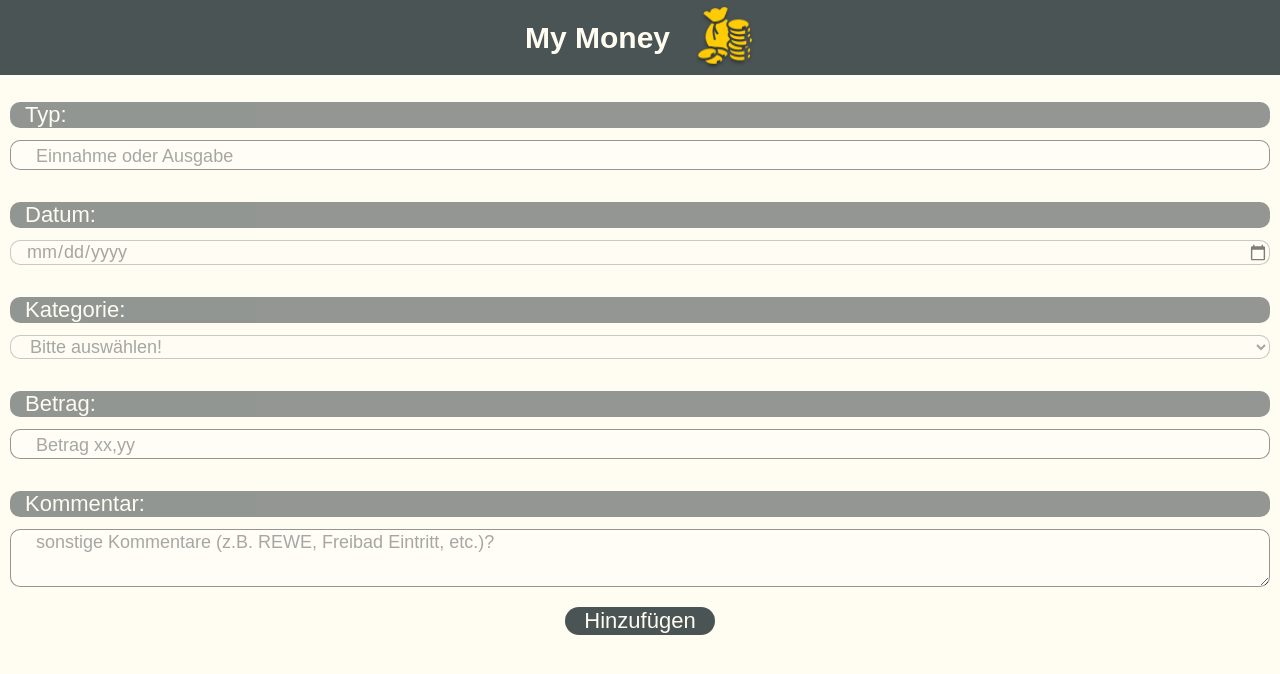
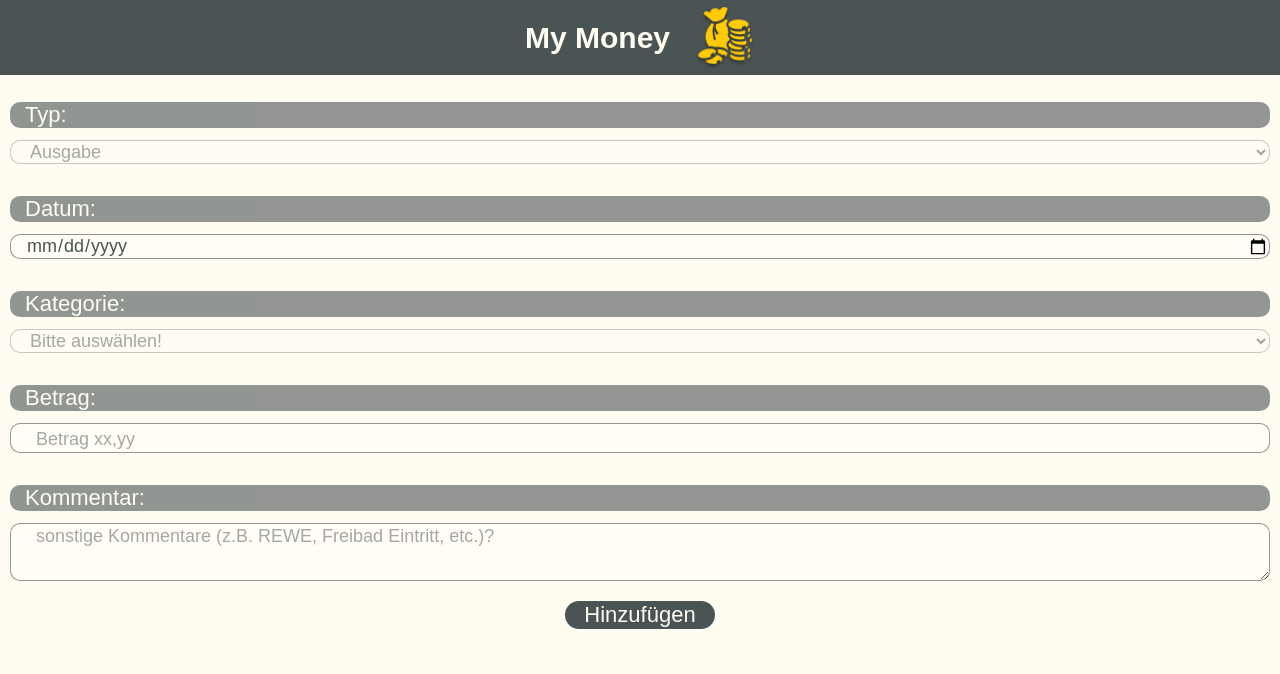
Before and after one commit to kathrinnoack/my-money, a React (Create React App) app: page /create in a window 1280 px wide. Shown: the top 674 px of the page. Built offline with nearby package versions, Linux system fonts and the light colour scheme.

Commit message:
add form validation

```diff
--- a/src/components/Amount.js
+++ /dev/null
@@ -1,33 +0,0 @@
-import React from "react";
-import Dinero from "dinero.js";
-import styled from "styled-components";
-
-const StyledAmount = styled.input`
-  background-color: #fffdf6;
-  border: 1px rgba(75, 84, 84, 0.6) solid;
-  font-size: 22px;
-  border-radius: 10px;
-  margin-bottom: 20px;
-  padding-left: 15px;
-  ::placeholder {
-    font-size: 18px;
-    color: #4b5454;
-    opacity: 0.5;
-    padding-left: 10px;
-  }
-`;
-
-function Amount() {
-  return (
-    <StyledAmount
-      name="amount"
-      required
-      type="number"
-      step="0.01"
-      //value="0.00" braucht onChange oder readonly
-      placeholder="Betrag xx,yy"
-    />
-  );
-}
-
-export default Amount;
--- a/src/components/CreateForm.js
+++ b/src/components/CreateForm.js
@@ -1,7 +1,5 @@
 import React from "react";
 import styled from "styled-components";
-import dinero from "dinero.js";
-import Amount from "./Amount";
 
 const Container = styled.form`
   position: relative;
@@ -11,17 +9,19 @@ const Container = styled.form`
   font-size: 26px;
 `;
 
-const StyledType = styled.input`
+const StyledType = styled.select`
   background-color: #fffdf6;
   border: 1px rgba(75, 84, 84, 0.6) solid;
-  font-size: 22px;
+  font-size: 18px;
   border-radius: 10px;
   margin-bottom: 20px;
   padding-left: 15px;
-  ::placeholder {
+  font-family: sans-serif;
+  color: #4b5454;
+  opacity: 0.5;
+  :focus {
     font-size: 18px;
     color: #4b5454;
-    opacity: 0.5;
     padding-left: 10px;
   }
 `;
@@ -35,7 +35,20 @@ const StyledDate = styled.input`
   padding-left: 15px;
   font-family: sans-serif;
   color: #4b5454;
-  opacity: 0.5;
+`;
+const StyledAmount = styled.input`
+  background-color: #fffdf6;
+  border: 1px rgba(75, 84, 84, 0.6) solid;
+  font-size: 22px;
+  border-radius: 10px;
+  margin-bottom: 20px;
+  padding-left: 15px;
+  ::placeholder {
+    font-size: 18px;
+    color: #4b5454;
+    opacity: 0.5;
+    padding-left: 10px;
+  }
 `;
 
 const Button = styled.span`
@@ -80,7 +93,6 @@ const StyledTextarea = styled.textarea`
 const StyledSubmitButton = styled.button`
   justify-content: center;
   align-self: center;
-
   font-size: 22px;
   width: 150px;
   background-color: #4b5454;
@@ -90,10 +102,58 @@ const StyledSubmitButton = styled.button`
 `;
 
 function CreateForm({ onCreate }) {
+  const [listValues, setListValues] = React.useState({
+    type: "",
+    date: "",
+    description: "",
+    amount: "",
+    category: ""
+  });
+
+  const [errors, setErrors] = React.useState({});
+
+  function handleChange(event) {
+    const { name, value } = event.target;
+    setListValues({
+      ...listValues,
+      [name]: value
+    });
+  }
+
+  function validate() {
+    const errors = {};
+
+    if (listValues.type.trim() === "") {
+      errors.type = "Bitte auswählen";
+    }
+
+    if (listValues.date.trim() === "") {
+      errors.date = "Bitte Datum auswählen";
+    }
+
+    if (listValues.amount.trim() === "") {
+      errors.amount = "Bitte Betrag eingeben";
+    }
+
+    if (listValues.category.trim() === "") {
+      errors.category = "Bitte auswählen";
+    }
+
+    return Object.keys(errors).length === 0 ? null : errors;
+  }
+
   function handleSubmit(event) {
     event.preventDefault();
 
+    const errors = validate();
+
+    if (errors) {
+      setErrors(errors);
+      return;
+    }
+
     const form = event.target;
+
     const transaction = {
       type: form.type.value,
       date: form.date.value,
@@ -101,6 +161,7 @@ function CreateForm({ onCreate }) {
       amount: form.amount.value,
       description: form.description.value
     };
+
     onCreate(transaction);
     //console.log(transaction);
   }
@@ -111,19 +172,38 @@ function CreateForm({ onCreate }) {
         <Button>Typ:</Button>
         <StyledType
           name="type"
-          type="text"
-          placeholder="Einnahme oder Ausgabe"
-        />
+          onChange={handleChange}
+          value={listValues}
+          error={errors.type}
+        >
+          <option value="Ausgabe">Ausgabe</option>
+          <option value="Einnahme">Einnahme</option>
+        </StyledType>
         <Button>Datum:</Button>
-        <StyledDate type="date" name="date" />
+        <StyledDate type="date" name="date" onChange={handleChange} />
         <Button>Kategorie:</Button>
-        <StyledCategory name="category" placeholder="Bitte auswählen">
+        <StyledCategory
+          name="category"
+          placeholder="Bitte auswählen"
+          required
+          onChange={handleChange}
+        >
           <option value="">Bitte auswählen!</option>
           <option value="Gehalt">Gehalt</option>
           <option value="Bareinzahlung">Bareinzahlung</option>
+          <option value="Lebensmittel">Lebensmittel</option>
+          <option value="Lebensmittel">Kleidung</option>
         </StyledCategory>
         <Button>Betrag:</Button>
-        <Amount />
+        <StyledAmount
+          name="amount"
+          required
+          type="number"
+          step="0.01"
+          placeholder="Betrag xx,yy"
+          onChange={handleChange}
+        />
+
         <Button>Kommentar:</Button>
         <StyledTextarea
           type="text"
--- a/src/components/ListItem.js
+++ b/src/components/ListItem.js
@@ -43,7 +43,9 @@ function ListItem({ date, amount, description, category }) {
         <>
           <StyledListHead>
             <StyledDate>{date}</StyledDate>
-            <StyledAmount amount={amount}>{amount}</StyledAmount>
+            <StyledAmount amount={amount}>
+              {amount.replace(".", ",")}
+            </StyledAmount>
           </StyledListHead>
           <StyledDescription>
             {description}
--- a/src/pages/List.js
+++ b/src/pages/List.js
@@ -20,7 +20,7 @@ function List({ transactions }) {
         type={transaction.type}
         date={transaction.date}
         description={transaction.description}
-        amount={transaction.amount.replace(".", ",")}
+        amount={transaction.amount}
         category={transaction.category}
       />
     );
--- a/src/pages/__mock__/list.json
+++ b/src/pages/__mock__/list.json
@@ -24,7 +24,7 @@
     "type": "income",
     "date": "25.06.2019",
     "description": "Gehalt",
-    "amount": "+1800",
+    "amount": "1800",
     "category": "Gehalt"
   },
   {
```
Also changed, not shown: src/components/InputForm.js (added, +27 -0 lines), 1 other file (tests, documents, lock files or other folders).
